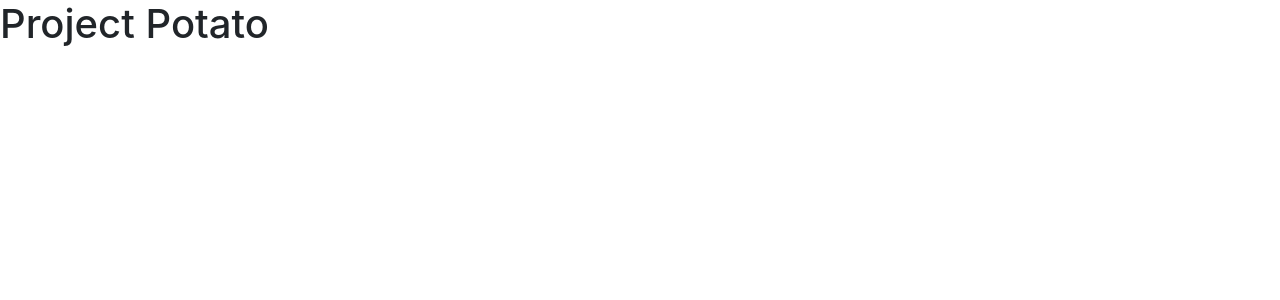
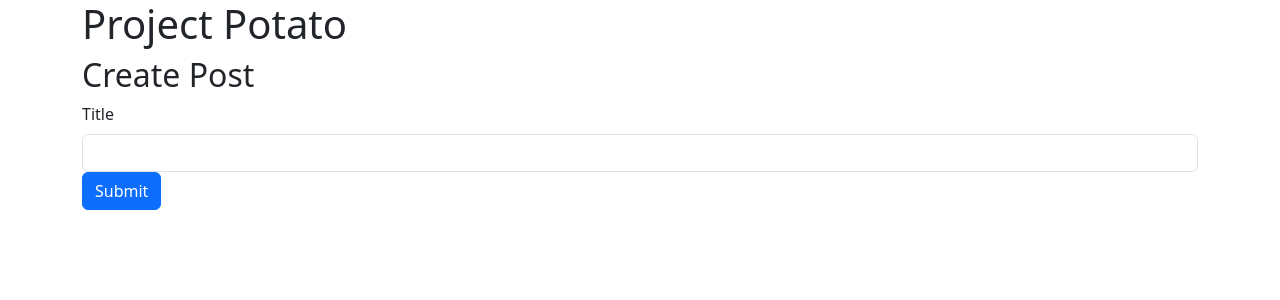
Before and after one commit to nic-thompson/project-potato, a React (Create React App) app in the folder client/: page / in a window 1280 px wide. Shown: the top 300 px of the page. Built offline with nearby package versions, Linux system fonts and the light colour scheme.

Commit message:
Builds post submission

```diff
--- a/client/public/index.html
+++ b/client/public/index.html
@@ -20,6 +20,12 @@
       rel="stylesheet"
       href="https://stackpath.bootstrapcdn.com/bootstrap/4.3.1/css/bootstrap.min.css"
       integrity="sha384-ggOyR0iXCbMQv3Xipma34MD+dH/1fQ784/j6cY/iJTQUOhcWr7x9JvoRxT2MZw1T"
+      crossorigin="anonymous"
+    />
+    <link
+      href="https://cdn.jsdelivr.net/npm/bootstrap@5.3.3/dist/css/bootstrap.min.css"
+      rel="stylesheet"
+      integrity="sha384-QWTKZyjpPEjISv5WaRU9OFeRpok6YctnYmDr5pNlyT2bRjXh0JMhjY6hW+ALEwIH"
       crossorigin="anonymous"
     />
     <!--
--- a/client/src/App.js
+++ b/client/src/App.js
@@ -1,9 +1,11 @@
-import React from 'react';
+import PostCreate from './PostCreate';
 
 const App = () => {
   return (
-    <div>
+    <div className="container">
       <h1>Project Potato</h1>
+      <h2>Create Post</h2>
+      <PostCreate />
     </div>
   );
 };
--- /dev/null
+++ b/client/src/PostCreate.js
@@ -0,0 +1,34 @@
+import { useState } from 'react';
+import axios from 'axios';
+
+const PostCreate = () => {
+  const [title, setTitle] = useState('');
+
+  const onSubmit = async (event) => {
+    event.preventDefault();
+
+    await axios.post('http://localhost:4000/posts', {
+      title,
+    });
+
+    setTitle('');
+  };
+
+  return (
+    <div>
+      <form onSubmit={onSubmit}>
+        <div className="form-group">
+          <label>Title</label>
+          <input
+            value={title}
+            onChange={(event) => setTitle(event.target.value)}
+            className="form-control"
+          />
+          <button className="btn btn-primary">Submit</button>
+        </div>
+      </form>
+    </div>
+  );
+};
+
+export default PostCreate;
--- a/client/src/index.js
+++ b/client/src/index.js
@@ -1,4 +1,3 @@
-import React from 'react';
 import { createRoot } from 'react-dom/client';
 
 import App from './App';
```
Also changed, not shown: 2 other files (tests, documents, lock files or other folders).
